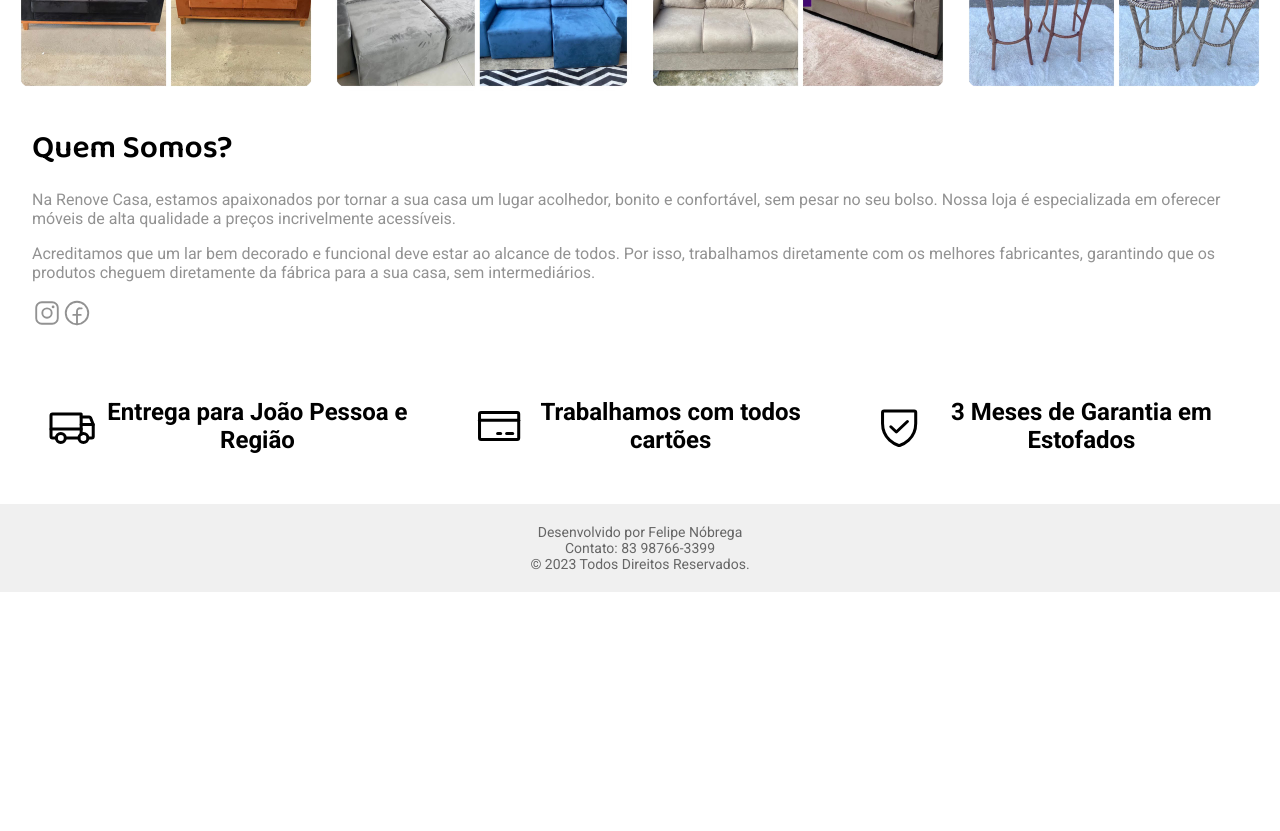
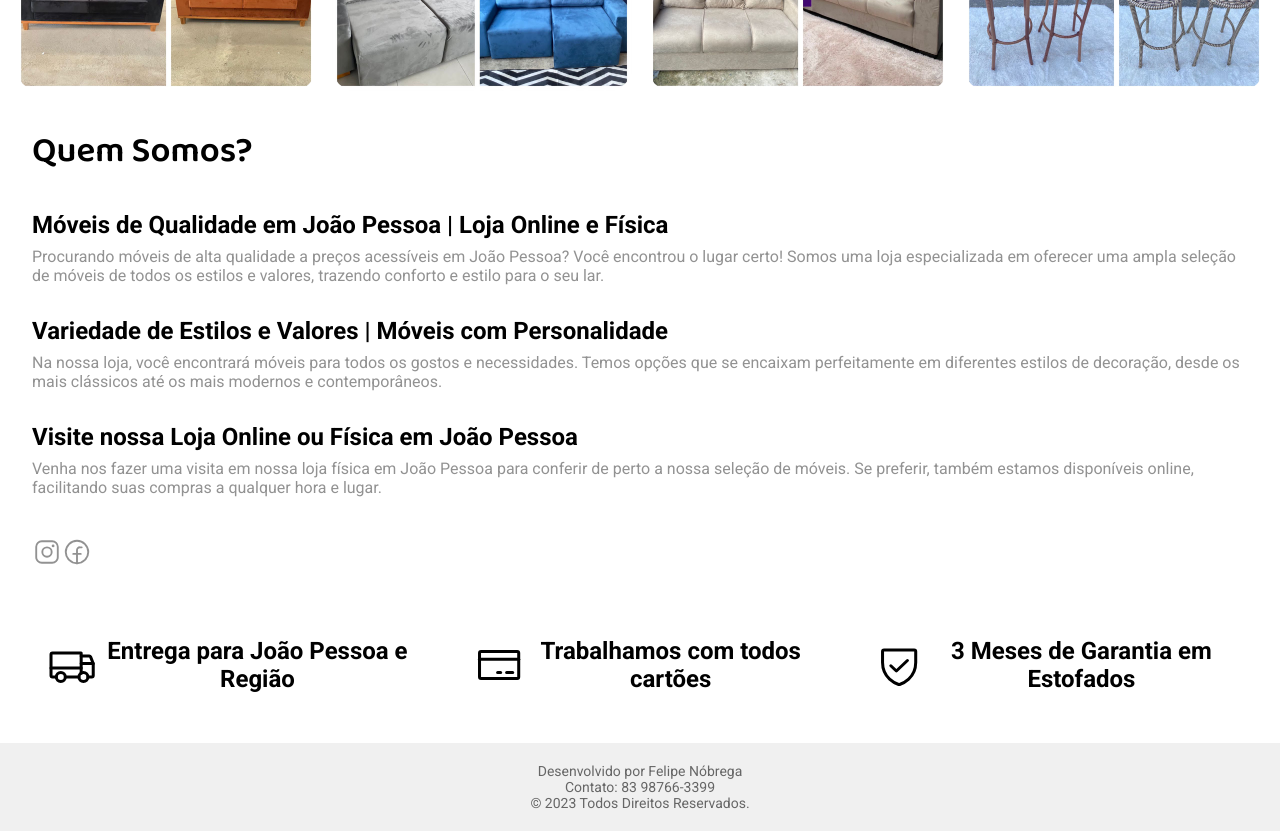
Before and after one commit to felipenobrg/renovecasajp, a React (Vite) app: page / in a window 1280 px wide. Shown: the part 1220-2051 px from the top of the page. Before the commit the page ends 1812 px from the top, so only its background shows below. Built offline with nearby package versions, Linux system fonts and the light colour scheme; the HTML template or start-up script is replaced by a standard one.

Commit message:
updating

```diff
--- a/src/pages/Home/Components/WhoWeAre/index.tsx
+++ b/src/pages/Home/Components/WhoWeAre/index.tsx
@@ -2,26 +2,45 @@ import { FacebookLogo, InstagramLogo } from "phosphor-react";
 import { WhoWeAreContainer } from "./styles";
 
 export function WhoWeAre() {
-    return (
-        <WhoWeAreContainer>
-        <h1>Quem Somos?</h1>
+  return (
+    <WhoWeAreContainer>
+      <h1>Quem Somos?</h1>
+      <div>
+        <h2>Móveis de Qualidade em João Pessoa | Loja Online e Física</h2>
         <p>
-          Na Renove Casa, estamos apaixonados por tornar a sua casa um lugar
-          acolhedor, bonito e confortável, sem pesar no seu bolso. Nossa loja é
-          especializada em oferecer móveis de alta qualidade a preços
-          incrivelmente acessíveis.{" "}
+          Procurando móveis de alta qualidade a preços acessíveis em João
+          Pessoa? Você encontrou o lugar certo! Somos uma loja especializada em
+          oferecer uma ampla seleção de móveis de todos os estilos e valores,
+          trazendo conforto e estilo para o seu lar.
         </p>
+      </div>
+      <div>
+        <h2>Variedade de Estilos e Valores | Móveis com Personalidade</h2>
         <p>
-          Acreditamos que um lar bem decorado e funcional deve estar ao alcance
-          de todos. Por isso, trabalhamos diretamente com os melhores
-          fabricantes, garantindo que os produtos cheguem diretamente da fábrica
-          para a sua casa, sem intermediários.
+          Na nossa loja, você encontrará móveis para todos os gostos e
+          necessidades. Temos opções que se encaixam perfeitamente em diferentes
+          estilos de decoração, desde os mais clássicos até os mais modernos e
+          contemporâneos.
         </p>
+      </div>
+      <div>
+        <h2>Visite nossa Loja Online ou Física em João Pessoa</h2>
         <p>
-        <a href="https://www.instagram.com/renovecasajp/" ><InstagramLogo size={30} color="#929292" /></a>
-        <a><FacebookLogo size={30}/></a>
+          Venha nos fazer uma visita em nossa loja física em João Pessoa para
+          conferir de perto a nossa seleção de móveis. Se preferir, também
+          estamos disponíveis online, facilitando suas compras a qualquer hora e
+          lugar.
         </p>
+      </div>
 
-      </WhoWeAreContainer>
-    )
+      <p>
+        <a href="https://www.instagram.com/renovecasajp/">
+          <InstagramLogo size={30} color="#929292" />
+        </a>
+        <a>
+          <FacebookLogo size={30} />
+        </a>
+      </p>
+    </WhoWeAreContainer>
+  );
 }
--- a/src/pages/Home/Components/WhoWeAre/styles.ts
+++ b/src/pages/Home/Components/WhoWeAre/styles.ts
@@ -3,18 +3,24 @@ import { styled } from "styled-components";
 export const WhoWeAreContainer = styled.div`
    display: flex;
    flex-direction: column;
+   gap: 2rem;
    margin: 2rem 2rem 1rem 2rem;
 
    h1 {
-    display: flex;
     font-family: 'Baloo 2', sans-serif;
-    justify-content: flex-start;
+    font-size: 2.2rem;
    }
 
    p {
+    margin-top: 0.5rem;
     width: 100%;
     font-size: 1rem;
-    margin-top: 1rem;
     color: ${(props => props.theme["gray-500"])};
    }
+
+   @media screen and (max-width: 768px) {
+    p {
+        font-size: 0.9rem;
+    }
+  }
 `
```
